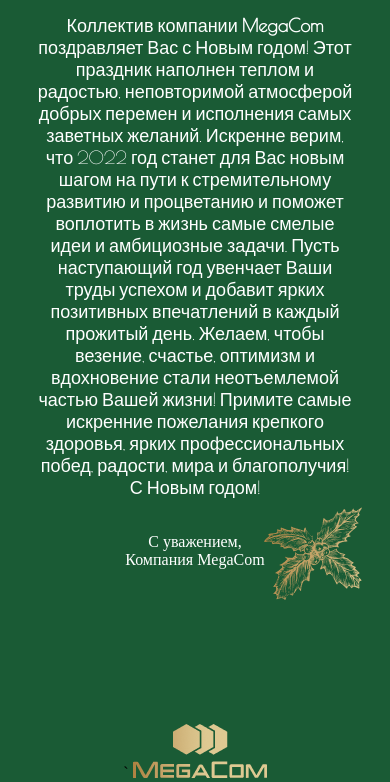
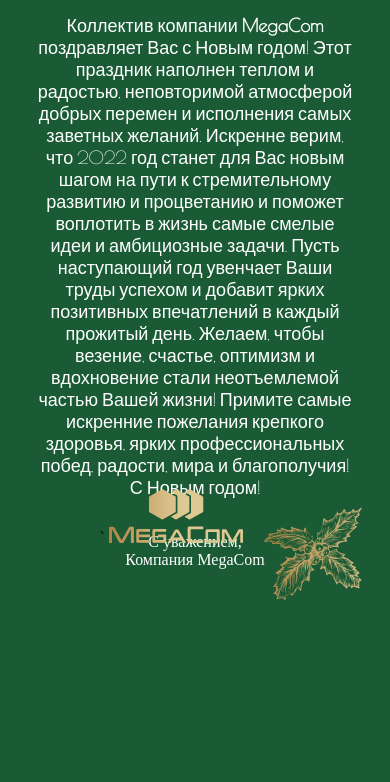
Before and after one commit to Azat010889/New_year, a plain HTML site: page index.html in a window 390 px wide. Shown: the part 313-1095 px from the top of the page. After the commit the page ends 1037 px from the top, so only its background shows below. Drawn offline with nearby package versions, Linux system fonts and the light colour scheme.

Commit message:
feat: changed logo

```diff
--- a/style.css
+++ b/style.css
@@ -115,6 +115,10 @@ h1{
         /*margin-top: 20px;*/
     }
     .logo{
-        /*margin-top: 100px;*/
+        position: absolute;
+
+        right: 37.77%;
+        top: 95%;
+        bottom: 10%;
     }
 }
```
